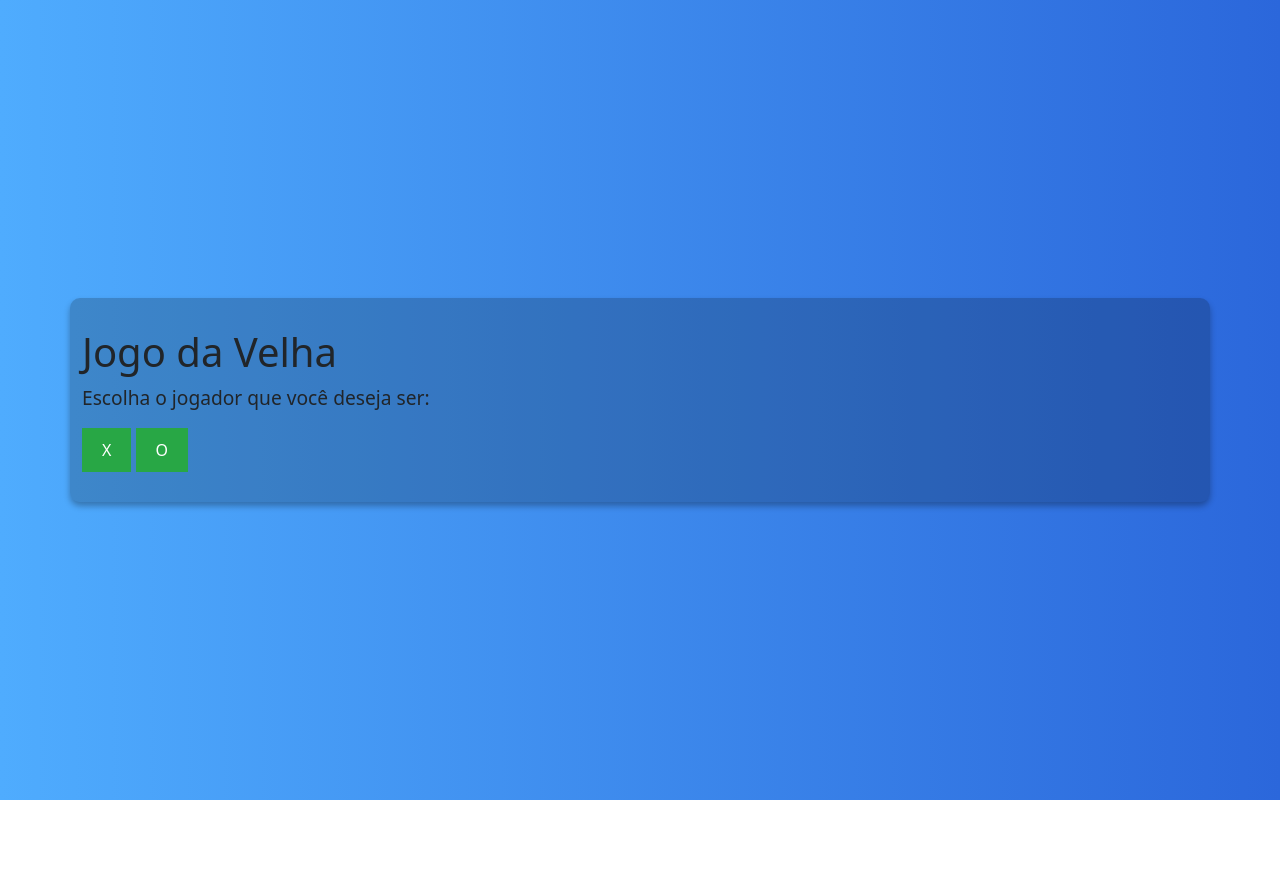
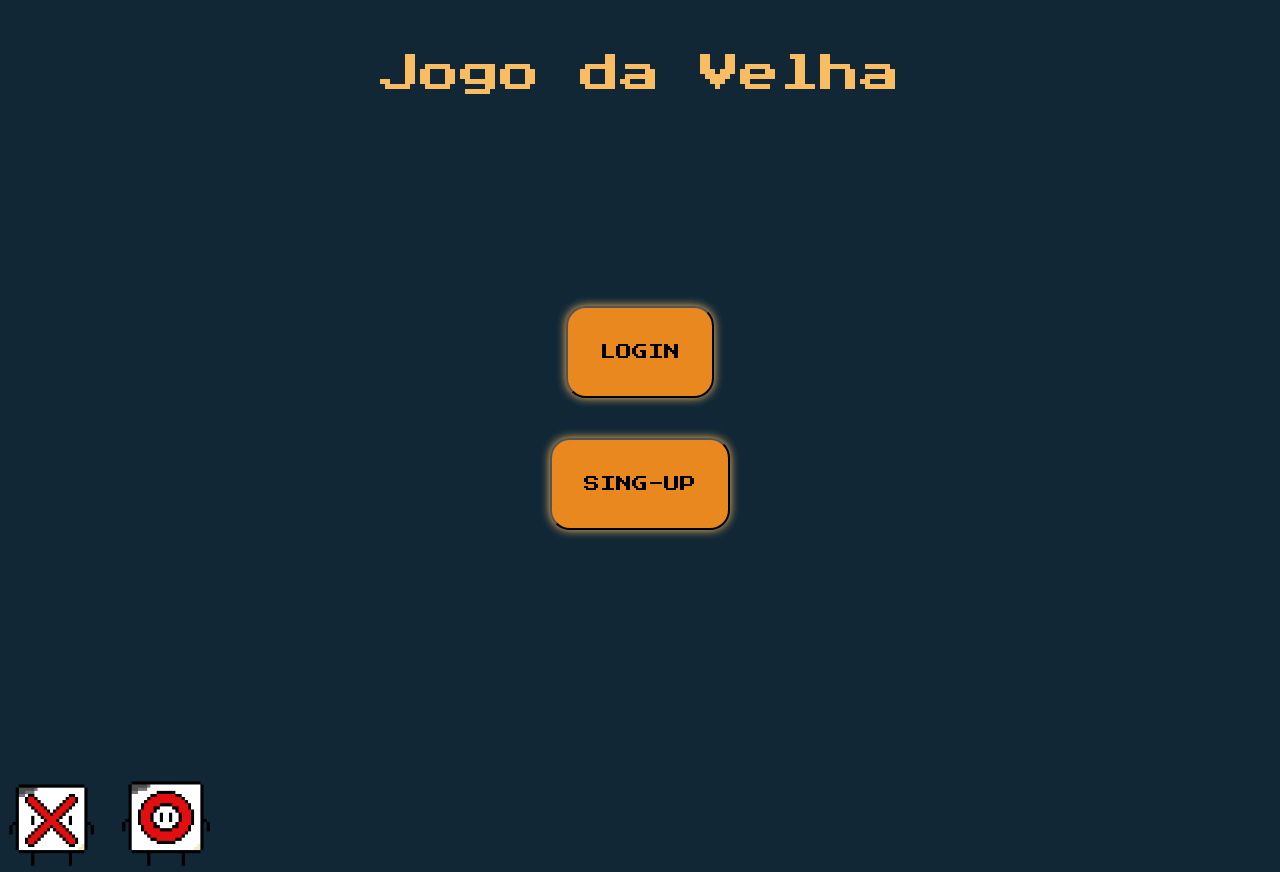
Before and after one commit to julietRigoti/JogoDaVelha-WebSocket-Nodejs, a website: page public/index.html in a window 1280 px wide. Before the commit the page ends 800 px from the top, so only its background shows below. Drawn offline with nearby package versions, Linux system fonts and the light colour scheme.

Commit message:
feat: Atualizar página inicial com botões de login e cadastro

```diff
--- a/public/index.html
+++ b/public/index.html
@@ -1,28 +1,40 @@
 <!DOCTYPE html>
 <html lang="pt-BR">
-<head>
-  <meta charset="UTF-8">
-  <meta name="viewport" content="width=device-width, initial-scale=1.0">
-  <title>Jogo da Velha - Escolha</title>
-  <link rel="stylesheet" href="styles/index.css">
-  <link href="https://cdn.jsdelivr.net/npm/bootstrap@5.3.3/dist/css/bootstrap.min.css" rel="stylesheet" integrity="sha384-QWTKZyjpPEjISv5WaRU9OFeRpok6YctnYmDr5pNlyT2bRjXh0JMhjY6hW+ALEwIH" crossorigin="anonymous">
-  <script src="https://cdn.jsdelivr.net/npm/bootstrap@5.3.3/dist/js/bootstrap.bundle.min.js" integrity="sha384-YvpcrYf0tY3lHB60NNkmXc5s9fDVZLESaAA55NDzOxhy9GkcIdslK1eN7N6jIeHz" crossorigin="anonymous"></script>
-</head>
-<body>
-  <div class="container">
-    <h1>Jogo da Velha</h1>
-    <p>Escolha o jogador que você deseja ser:</p>
-    <div class="player-selection">
-      <button onclick="choosePlayer('X')">X</button>
-      <button onclick="choosePlayer('O')">O</button>
+  <head>
+    <meta charset="UTF-8" />
+    <meta name="viewport" content="width=device-width, initial-scale=1.0" />
+    <title>Jogo da Velha 8-bit</title>
+    <link rel="stylesheet" href="styles/index.css" />
+    <link
+      href="https://cdn.jsdelivr.net/npm/bootstrap@5.3.3/dist/css/bootstrap.min.css"
+      rel="stylesheet"
+      integrity="sha384-QWTKZyjpPEjISv5WaRU9OFeRpok6YctnYmDr5pNlyT2bRjXh0JMhjY6hW+ALEwIH"
+      crossorigin="anonymous"
+    />
+    <link rel="preconnect" href="https://fonts.googleapis.com" />
+    <link rel="preconnect" href="https://fonts.gstatic.com" crossorigin />
+    <link
+      href="https://fonts.googleapis.com/css2?family=Press+Start+2P&display=swap"
+      rel="stylesheet"
+    />
+  </head>
+  <body>
+    <div class="principal-div">
+      <h1 class="text-center">Jogo da Velha</h1>
+
+      <button class="pixel-btn-login" href="login.html" onclick="login.html">
+        Login
+      </button>
+      <button class="pixel-btn-singup" href="singup.html" onclick="singup.html">
+        Sing-up
+      </button>
     </div>
-  </div>
-
-  <script>
-    function choosePlayer(symbol) {
-      localStorage.setItem('playerSymbol', symbol);
-      window.location.href = 'game.html';
-    }
-  </script>
-</body>
+    <img class="imagem" src="imagens/X.gif" alt="Pixelart tabuleiro com X" />
+    <img class="imagem" src="imagens/O.gif" alt="Pixelart tabuleiro com O" />
+    <script
+      src="https://cdn.jsdelivr.net/npm/bootstrap@5.3.3/dist/js/bootstrap.bundle.min.js"
+      integrity="sha384-YvpcrYf0tY3lHB60NNkmXc5s9fDVZLESaAA55NDzOxhy9GkcIdslK1eN7N6jIeHz"
+      crossorigin="anonymous"
+    ></script>
+  </body>
 </html>
--- a/public/styles/index.css
+++ b/public/styles/index.css
@@ -1,45 +1,93 @@
 /* Estilo para a página inicial */
 body {
-    margin: 0;
-    padding: 0;
-    height: 100vh;
-    display: flex;
-    justify-content: center;
-    align-items: center;
-    background: linear-gradient(to right, #4facfe, #2b67db);
-    font-family: Arial, sans-serif;
-    color: #fff;
-    text-align: center;
+  background: #112736 !important;
+  height: 100vh /*vh = viewport height (altura da janela de visualização*/ !important;
+  color: #f8bc63 !important;
+  font-family: "Press Start 2P", cursive !important;
+}
+
+.principal-div {
+  width: 80%; /* A largura será 80% da largura da tela */
+  max-width: 1200px; /* A largura máxima será 1200px */
+  height: auto; /* A altura será ajustada automaticamente */
+  padding: 50px; /* Espaçamento interno */
+  margin: 0 auto; /* Centraliza a div horizontalmente */
+  text-align: center;
+}
+
+/* Media query para telas menores */
+@media (max-width: 768px) {
+  .principal-div  {
+    width: 90%; /* Aumenta a largura para 90% em telas menores */
+    padding: 15px; /* Reduz o espaçamento interno */
   }
+}
 
-  .container {
-    background: rgba(0, 0, 0, 0.2);
-    padding: 30px;
-    border-radius: 10px;
-    box-shadow: 0 4px 6px rgba(0, 0, 0, 0.3);
+/* Media query para telas muito pequenas */
+@media (max-width: 480px) {
+  .principal-div  {
+    width: 100%; /* A largura será 100% da tela */
+    padding: 10px; /* Reduz ainda mais o espaçamento interno */
   }
+}
 
-  h1 {
-    font-size: 2.5em;
-  }
+.pixel-btn-login{
+  display: inline-block;
+  background-color: #e9881e;
+  border-radius: 20px;
+  padding: 2rem;
+  box-shadow: 0 0 10px #f8bc63;
+  margin-top: 200px;
+  margin-left: 40%;
+  margin-right: 40%;
+  margin-bottom: auto;
+  text-align: center;
+  text-transform: uppercase;
+}
 
-  p {
-    font-size: 1.2em;
-    margin-bottom: 20px;
-  }
+.pixel-btn-login:hover{
+  background-color: #efdebb;
+  color: #c3332d;
+}
 
-  button {
-    background-color: #28a745;
-    color: #fff;
-    border: none;
-    padding: 10px 20px;
-    margin: 0 10px;
-    font-size: 1.2em;
-    cursor: pointer;
-    border-radius: 5px;
-    transition: background 0.3s;
-  }
+.pixel-btn-singup{
+  display: inline-block;
+  background-color: #e9881e;
+  border-radius: 20px;
+  padding: 2rem;
+  box-shadow: 0 0 10px #f8bc63;
+  margin-top: 2.5em;
+  margin-left: 37.5%;
+  margin-right: 37.5%;
+  margin-bottom: auto;
+  text-align: center;
+  text-transform: uppercase;
+}
 
-  button:hover {
-    background-color: #218838;
-  }
+.pixel-btn-singup:hover{
+  background-color: #efdebb;
+  color: #c3332d;
+}
+
+.imagem {
+  width: 100px;
+  height: 100px;
+  margin-top: 15%;
+}
+
+/*
+.container {
+  display: grid;
+  padding: 30px;
+  border-radius: 20px;
+  background-color: rgba(255, 255, 255, 0.1);
+  box-shadow: 0 0 10px #000000;
+  text-align: center;
+
+  margin: 35%;
+}
+
+p {
+  font-size: 1.5em;
+}
+*/
```
Also changed, not shown: public/imagens/O.gif (added), public/imagens/X.gif (added).
